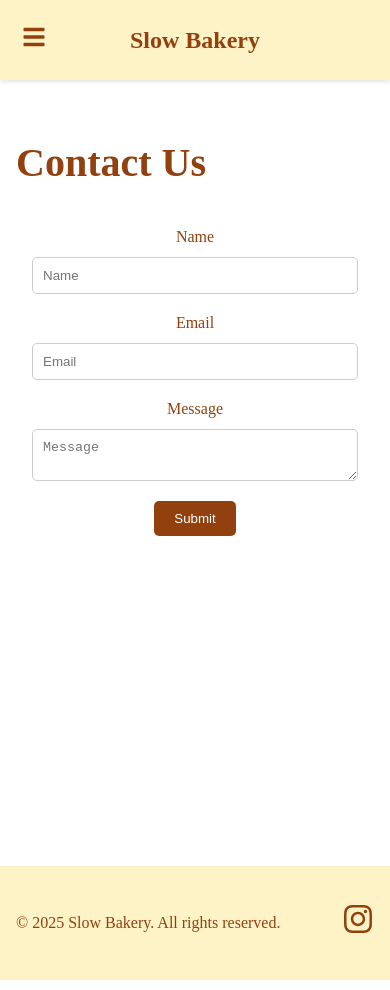
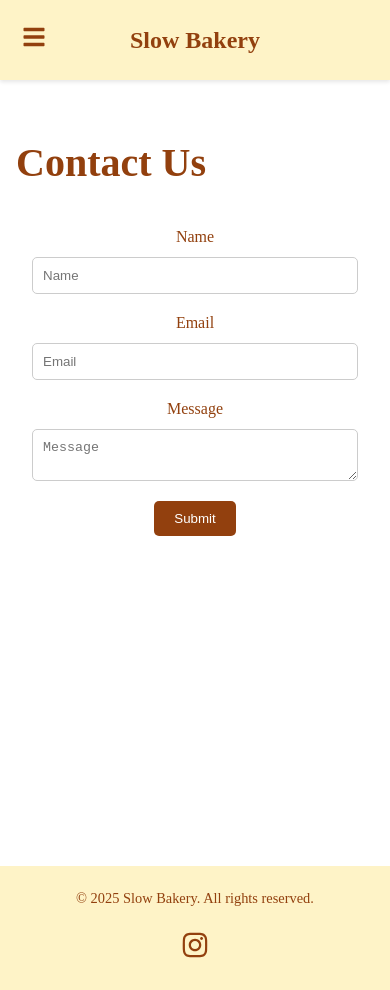
Before and after one commit to aqyakush/slowbakery, a React (Vite) app: page /contact in a window 390 px wide. Built offline with nearby package versions, Linux system fonts and the light colour scheme.

Commit message:
Make footer mobile friendly

```diff
--- a/src/components/Footer.tsx
+++ b/src/components/Footer.tsx
@@ -7,24 +7,42 @@ const FooterWrapper = styled.footer`
   background-color: ${(props) => props.theme.footerBackground};
   padding: 2rem 0;
   margin-top: auto;
+
+  @media (max-width: 768px) {
+    padding: 1.5rem 0;
+  }
 `
 
 const FooterContent = styled.div`
-  max-width: 1200px;
   margin: 0 auto;
   padding: 0 1rem;
   display: flex;
   justify-content: space-between;
   align-items: center;
+
+  @media (max-width: 768px) {
+    flex-direction: column;
+    gap: 1.5rem;
+    text-align: center;
+  }
 `
 
 const Copyright = styled.p`
   color: ${(props) => props.theme.textColor};
+
+  @media (max-width: 768px) {
+    font-size: 0.9rem;
+    margin: 0;
+  }
 `
 
 const SocialLinks = styled.div`
   display: flex;
   gap: 1rem;
+
+  @media (max-width: 768px) {
+    gap: 2rem;
+  }
 `
 
 const SocialLink = styled.a`
@@ -33,6 +51,10 @@ const SocialLink = styled.a`
   font-size: 2rem;
   &:hover {
     color: ${(props) => props.theme.hoverTextColor};
+  }
+
+  @media (max-width: 768px) {
+    font-size: 1.75rem;
   }
 `
 
--- a/src/index.css
+++ b/src/index.css
@@ -2,4 +2,5 @@ body, #root {
   margin: 0;
   padding: 0;
   height: 100%;
+  width: 100%;
 }
```
